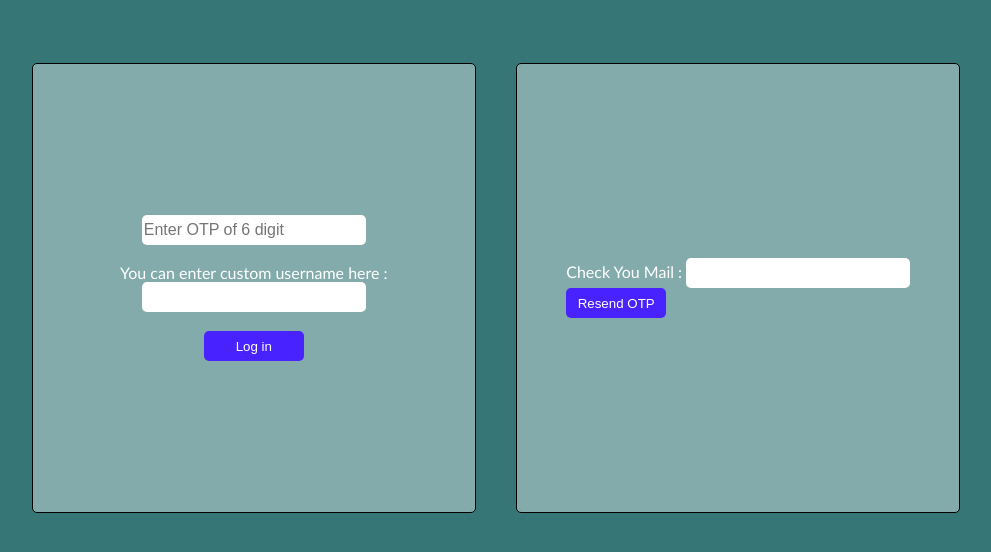
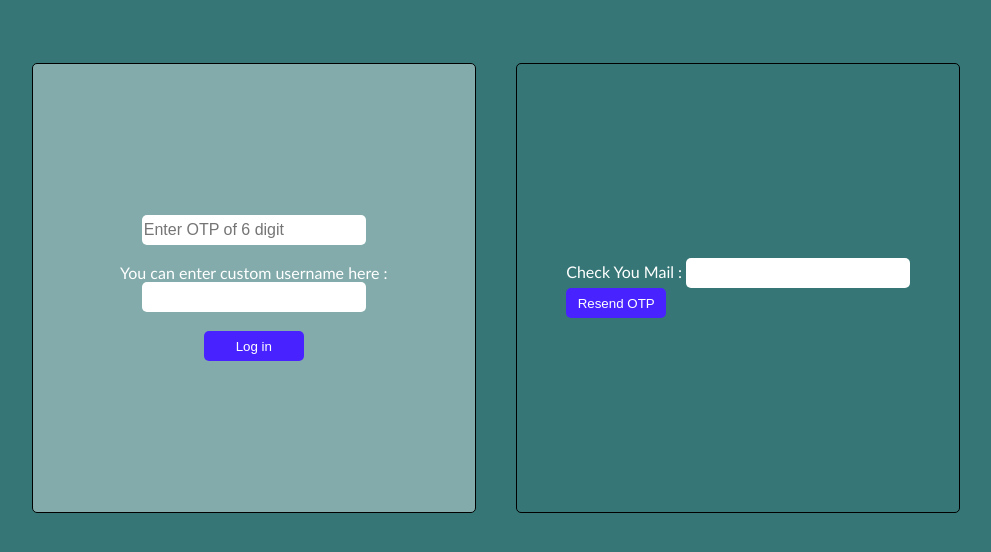
Before and after one commit to vijaygupta23/JAXL-assignment, a Node server app: template views/otp.handlebars in a window 1280 px wide. Shown: the top 552 px of the page, without its empty margins (144-1135 px from the left). Run offline with Node 20, Linux system fonts and the light colour scheme; the template is opened without the code that fills it, so the values that code supplies are empty; some libraries are stand-ins or nearby versions.

Commit message:
Update otp.handlebars

```diff
--- a/views/otp.handlebars
+++ b/views/otp.handlebars
@@ -41,7 +41,7 @@
             justify-content: center;
             align-items: center;
             border-radius: 5px;
-            background-color: rgba(255, 255, 255, 0.384);
+            background-color: blue(255, 255, 255, 0.384);
         }
 
         .inp{
```
